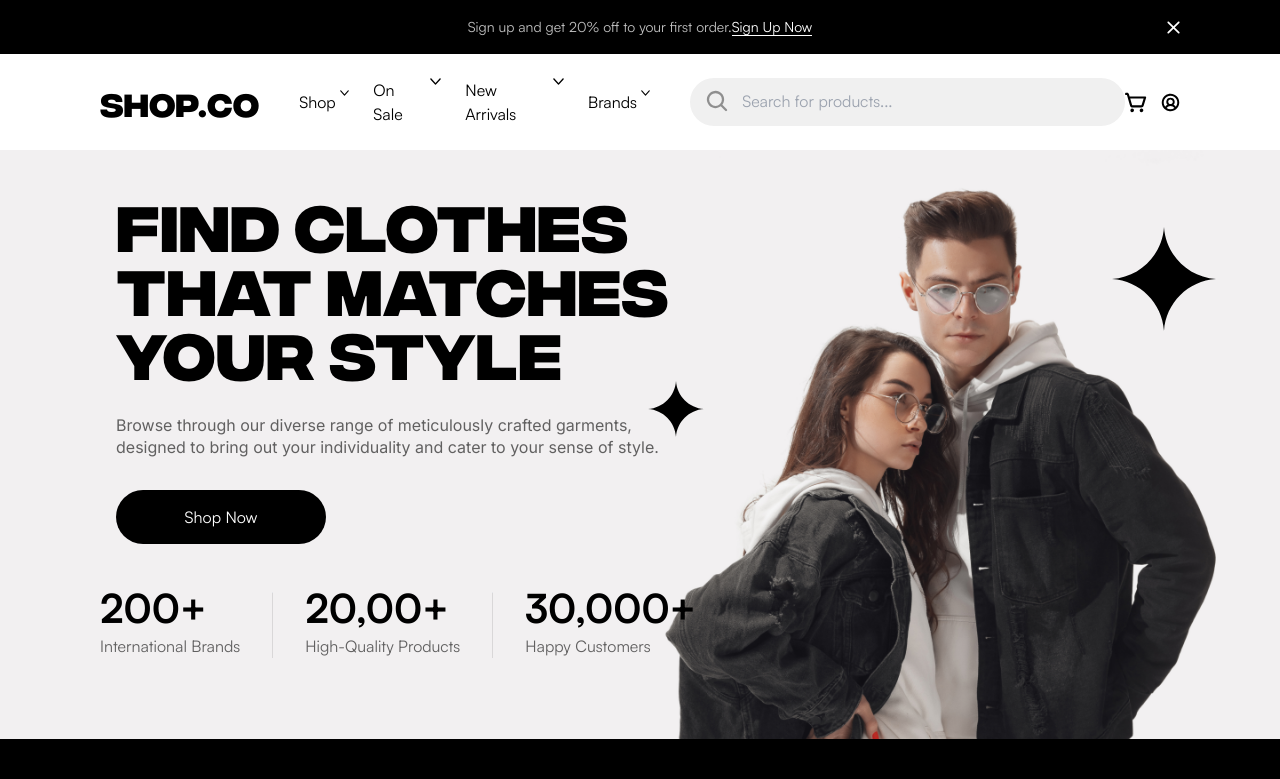
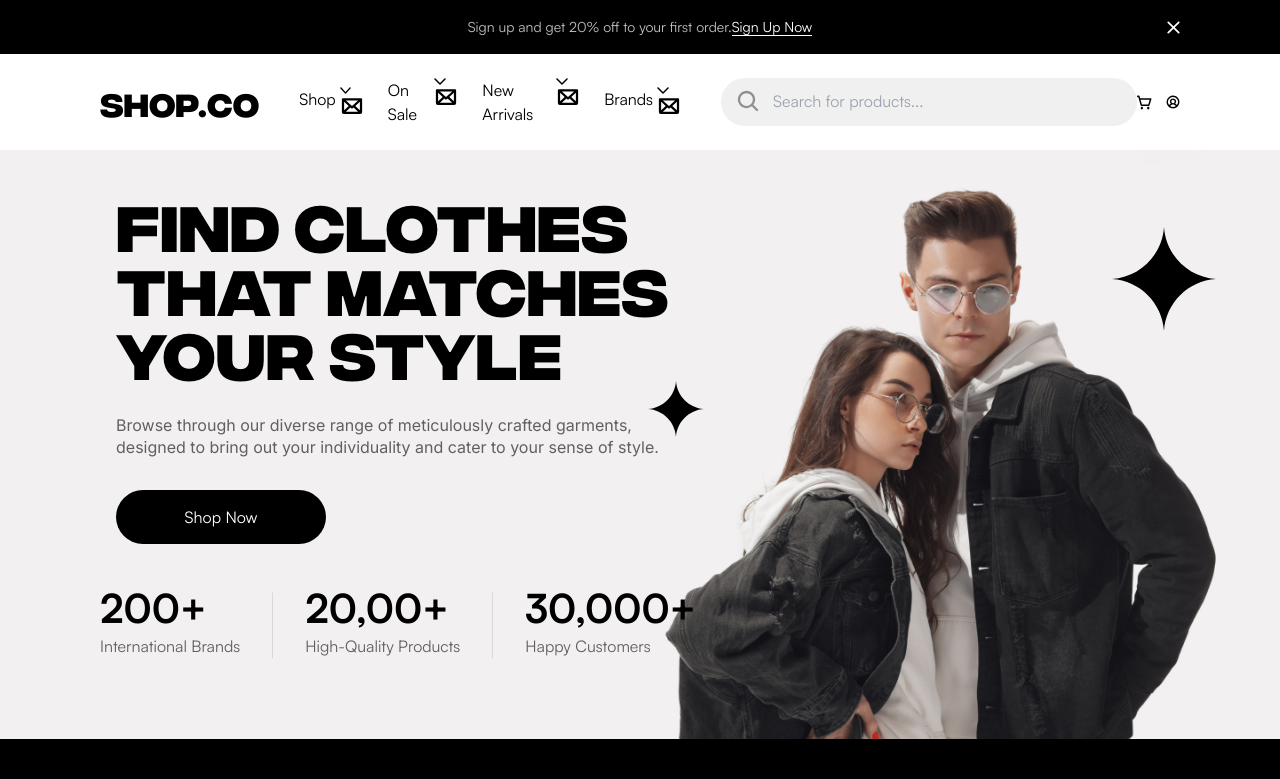
Before and after one commit to MuratMaxhuni/shop_co, a Next.js app: page / in a window 1280 px wide. Shown: the top 779 px of the page. Built offline with nearby package versions, Linux system fonts and the light colour scheme.

Commit message:
icond fixed5..

```diff
--- a/components/Navbar.tsx
+++ b/components/Navbar.tsx
@@ -5,6 +5,7 @@ import Image from "next/image";
 import Link from "next/link";
 import { useState } from "react";
 import SearchIcon from "./icons/SearchIcon";
+import MailIcon from "./icons/MailIcon";
 
 const Navbar = () => {
   const [close, setClose] = useState(false);
@@ -75,6 +76,7 @@ const Navbar = () => {
                       width={11.5}
                       height={6.5}
                     />
+                    <MailIcon />
                   </div>
                 </Link>
               ))}
```
